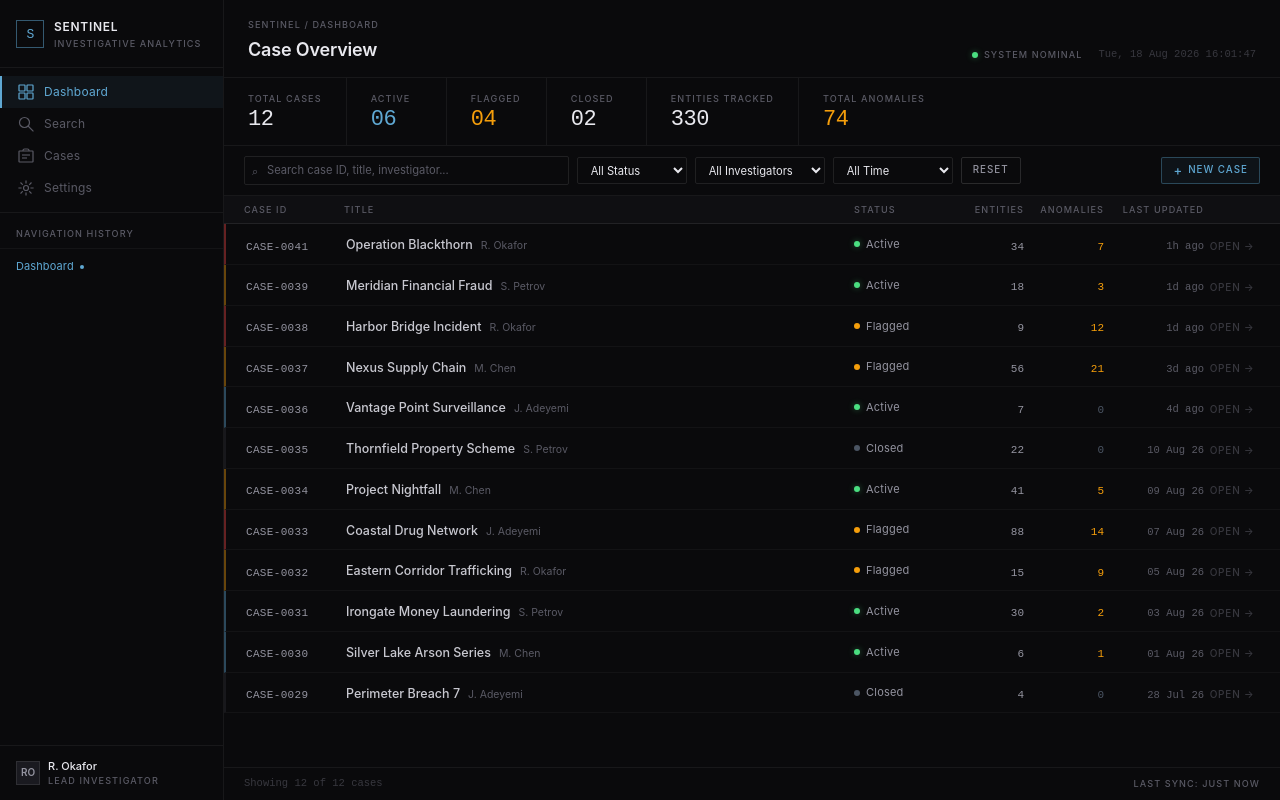
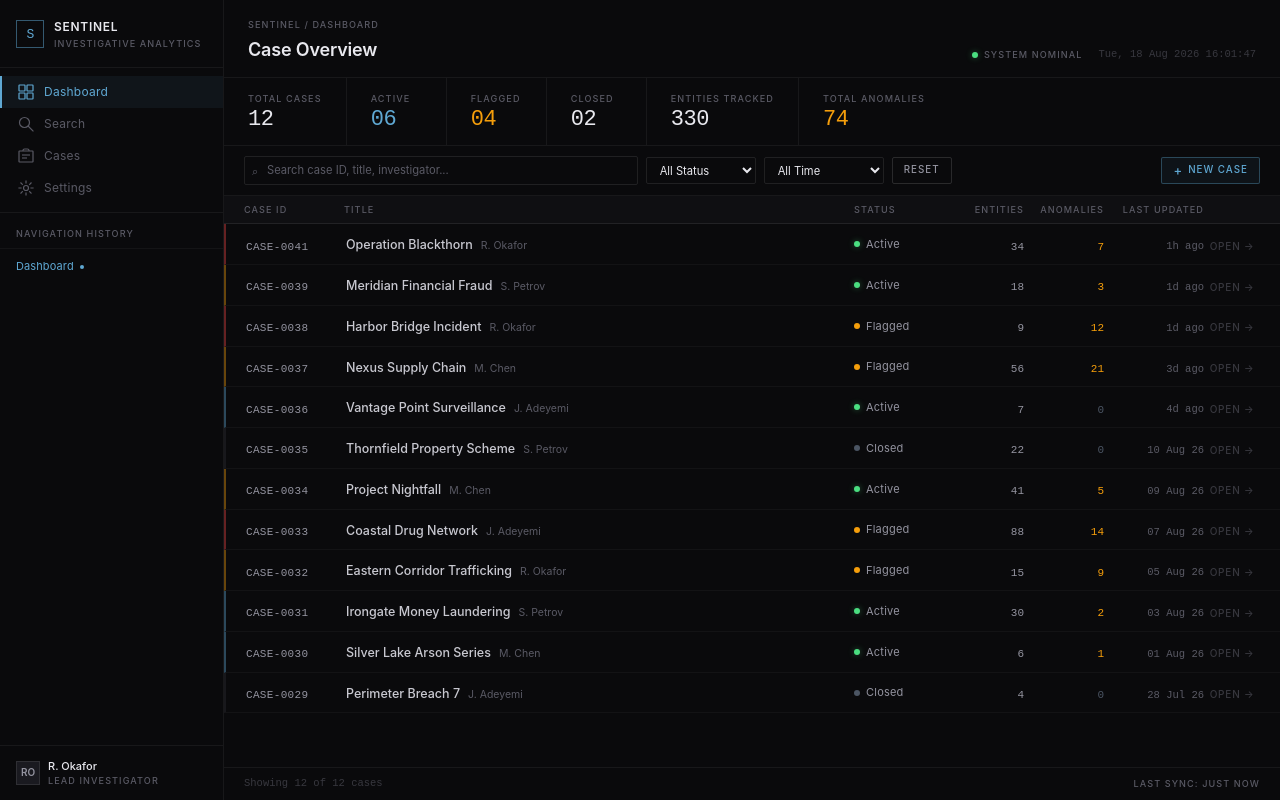
Before and after one commit to Gurwindersingh09/Tessera, a React (Vite) app: page / in a window 1280 px wide. Built offline with nearby package versions, Linux system fonts and the light colour scheme.

Commit message:
Removing Investigators Filters

```diff
--- a/src/features/sentinel/pages/CaseDashboard.jsx
+++ b/src/features/sentinel/pages/CaseDashboard.jsx
@@ -101,7 +101,7 @@ function StatStrip({ cases }) {
 }
 
 /* ─── Filter Bar ─────────────────────────────────────────────────────────────── */
-function FilterBar({ filters, setFilter, resetFilters, onNewCase, investigators }) {
+function FilterBar({ filters, setFilter, resetFilters, onNewCase }) {
   return (
     <div style={{
       display: 'flex', alignItems: 'center', gap: 8,
@@ -129,12 +129,6 @@ function FilterBar({ filters, setFilter, resetFilters, onNewCase, investigators
         <option value="active">Active</option>
         <option value="flagged">Flagged</option>
         <option value="closed">Closed</option>
-      </select>
-
-      {/* Investigator filter — dynamically populated from case data */}
-      <select id="filter-investigator" value={filters.investigator} onChange={e => setFilter('investigator', e.target.value)} style={{ minWidth: 130 }}>
-        <option value="all">All Investigators</option>
-        {investigators.map(inv => <option key={inv} value={inv}>{inv}</option>)}
       </select>
 
       {/* Date range filter */}
@@ -313,11 +307,6 @@ export default function CaseDashboard() {
     pushNavHistory({ id: 'dashboard', label: 'Dashboard', path: '/', depth: 0 });
   }, []);
 
-  const investigators = useMemo(
-    () => [...new Set(cases.map(c => c.investigator).filter(Boolean))].sort(),
-    [cases]
-  );
-
   const filteredCases = useMemo(() => {
     const now = new Date();
     return cases.filter(c => {
@@ -326,7 +315,7 @@ export default function CaseDashboard() {
         if (!c.id.toLowerCase().includes(q) && !c.title.toLowerCase().includes(q) && !c.investigator?.toLowerCase().includes(q)) return false;
       }
       if (filters.status !== 'all' && c.status !== filters.status) return false;
-      if (filters.investigator !== 'all' && c.investigator !== filters.investigator) return false;
+
       if (filters.dateRange !== 'all') {
         const days = parseInt(filters.dateRange);
         if (new Date(c.lastUpdated) < new Date(now - days * 86_400_000)) return false;
@@ -335,7 +324,7 @@ export default function CaseDashboard() {
     });
   }, [cases, filters]);
 
-  const hasFilters = filters.search !== '' || filters.status !== 'all' || filters.investigator !== 'all' || filters.dateRange !== 'all';
+  const hasFilters = filters.search !== '' || filters.status !== 'all' || filters.dateRange !== 'all';
 
   const handleOpenCase = (caseData) => {
     pushNavHistory({ id: `case-${caseData.id}`, label: `Case: ${caseData.title}`, path: `/case/${caseData.id}`, depth: 1 });
@@ -380,7 +369,6 @@ export default function CaseDashboard() {
         setFilter={setFilter}
         resetFilters={resetFilters}
         onNewCase={handleNewCase}
-        investigators={investigators}
       />
 
       {/* ── Case Table ── */}
--- a/src/pages/CaseDashboard.jsx
+++ b/src/pages/CaseDashboard.jsx
@@ -98,7 +98,7 @@ function StatStrip({ cases }) {
 }
 
 /* ─── Filter Bar ─────────────────────────────────────────────────────────────── */
-function FilterBar({ filters, setFilter, resetFilters, onNewCase, investigators }) {
+function FilterBar({ filters, setFilter, resetFilters, onNewCase }) {
   return (
     <div style={{
       display: 'flex',
@@ -140,19 +140,6 @@ function FilterBar({ filters, setFilter, resetFilters, onNewCase, investigators
         <option value="active">Active</option>
         <option value="flagged">Flagged</option>
         <option value="closed">Closed</option>
-      </select>
-
-      {/* Investigator */}
-      <select
-        id="filter-investigator"
-        value={filters.investigator}
-        onChange={e => setFilter('investigator', e.target.value)}
-        style={{ minWidth: 130 }}
-      >
-        <option value="all">All Investigators</option>
-        {investigators.map(inv => (
-          <option key={inv} value={inv}>{inv}</option>
-        ))}
       </select>
 
       {/* Date Range */}
@@ -392,12 +379,6 @@ export default function CaseDashboard() {
     pushNavHistory({ id: 'dashboard', label: 'Dashboard', path: '/', depth: 0 });
   }, []);
 
-  // Unique investigators for filter dropdown
-  const investigators = useMemo(
-    () => [...new Set(cases.map(c => c.investigator).filter(Boolean))].sort(),
-    [cases]
-  );
-
   // Filtered cases
   const filteredCases = useMemo(() => {
     const now = new Date();
@@ -413,8 +394,6 @@ export default function CaseDashboard() {
       }
       // Status
       if (filters.status !== 'all' && c.status !== filters.status) return false;
-      // Investigator
-      if (filters.investigator !== 'all' && c.investigator !== filters.investigator) return false;
       // Date
       if (filters.dateRange !== 'all') {
         const days = parseInt(filters.dateRange);
@@ -428,7 +407,6 @@ export default function CaseDashboard() {
   const hasFilters =
     filters.search !== '' ||
     filters.status !== 'all' ||
-    filters.investigator !== 'all' ||
     filters.dateRange !== 'all';
 
   const handleOpenCase = (caseData) => {
@@ -507,7 +485,6 @@ export default function CaseDashboard() {
         setFilter={setFilter}
         resetFilters={resetFilters}
         onNewCase={handleNewCase}
-        investigators={investigators}
       />
 
       {/* ── Table ── */}
```
